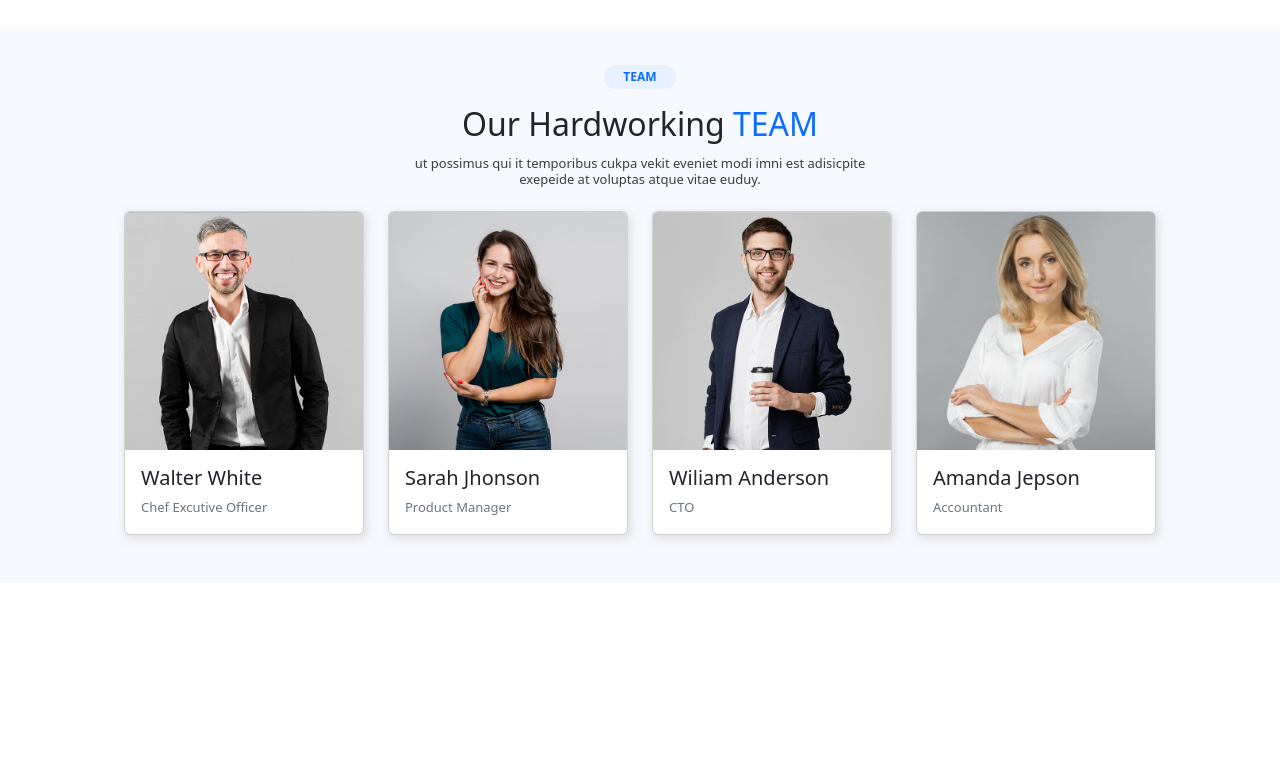
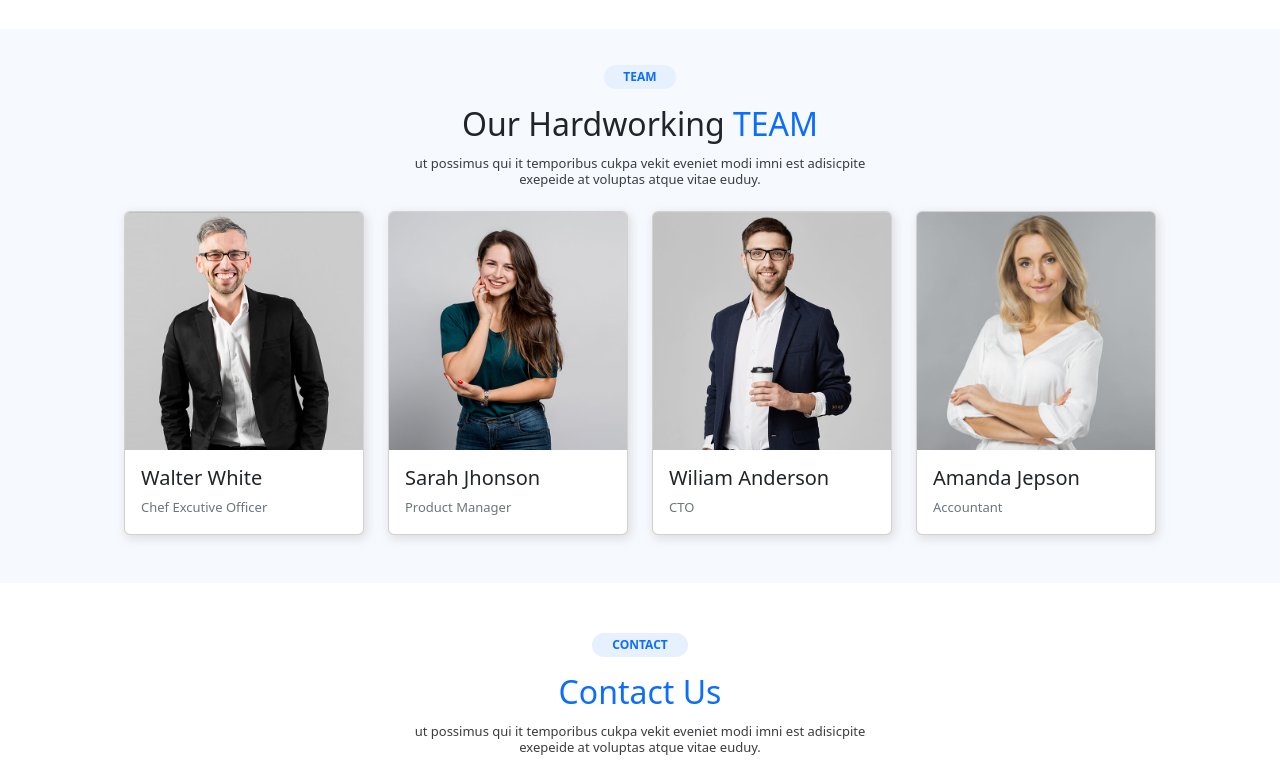
Before and after one commit to Houss17/Projet_templateMolengeek_Houssam, a website: page index.html in a window 1280 px wide. Shown: the part 2264-3027 px from the top of the page. Before the commit the page ends 2847 px from the top, so only its background shows below. Drawn offline with nearby package versions, Linux system fonts and the light colour scheme.

Commit message:
section du haut 'contact'

```diff
--- a/index.html
+++ b/index.html
@@ -212,7 +212,15 @@
         </div>
 
     </section>
+<!-- contact -->
+    <section class="section_contact">
+        <div >
+            <span class="badge rounded-pill text-primary" style="background-color: #E7F1FD;">CONTACT</span>
+            <h2><span class="text-primary">Contact Us</span></h2>
+            <h4>ut possimus qui it temporibus cukpa vekit eveniet modi imni est adisicpite <br>exepeide at voluptas atque vitae euduy.</h4>
+        </div>
 
+    </section>
 
     <script src="./node_modules/bootstrap/dist/js/bootstrap.bundle.js"></script>
 </body>
--- a/src/sass/modules/_body.sass
+++ b/src/sass/modules/_body.sass
@@ -100,3 +100,20 @@
             color: #3b3c3f
 
 // les cards tout est fait en html en raison d'un probleme
+
+//contact
+
+.section_contact
+    margin-top: 3em
+    div
+        text-align: center //centré le texte
+        span
+            width: 8em //rajoute de la largeur a mon background
+            height: 2em //rajoute de la hauteur a mon background
+            padding-top: 0.5em // fait descendre le text pour centrer
+        h2
+            margin-top: 0.5em
+        h4
+            margin-top: 1em
+            font-size: small
+            color: #3b3c3f
```
Also changed, not shown: public/css/app.css, 1 other file.
